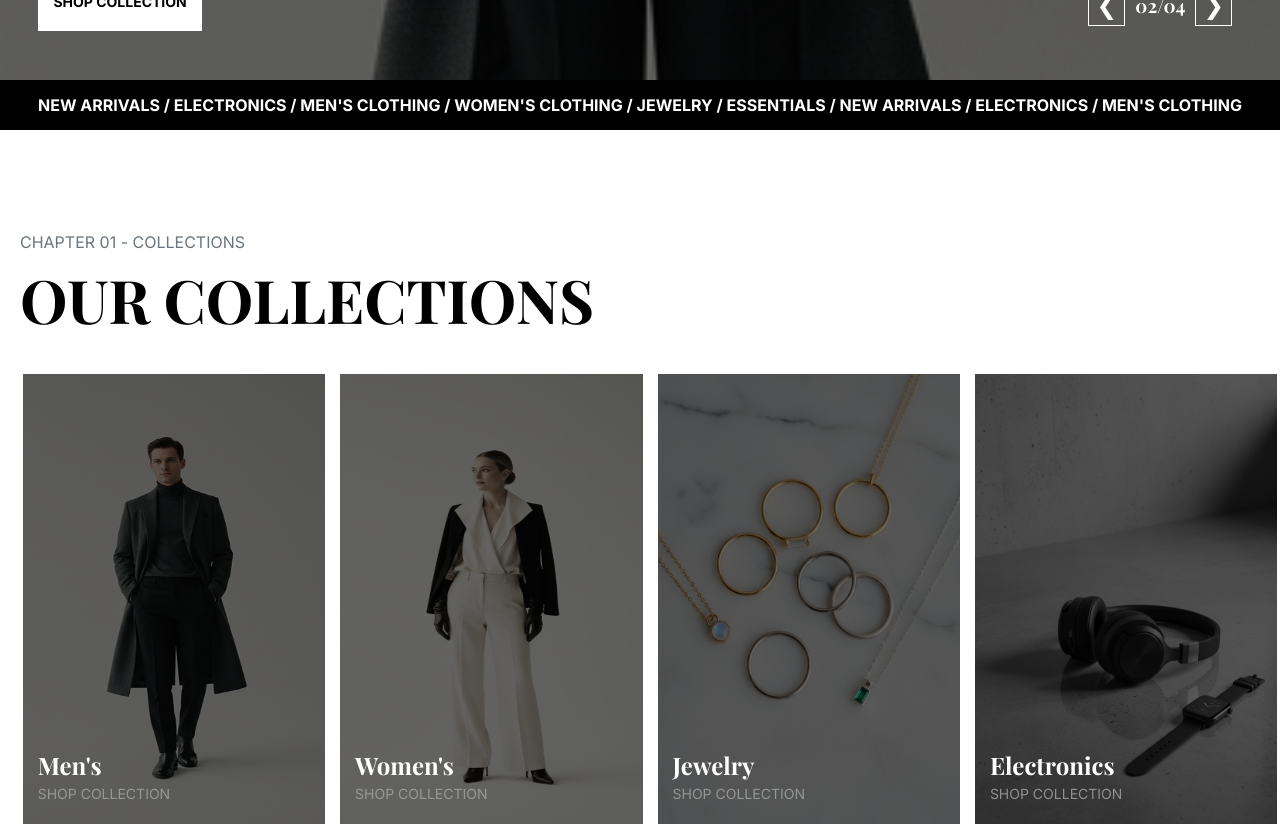
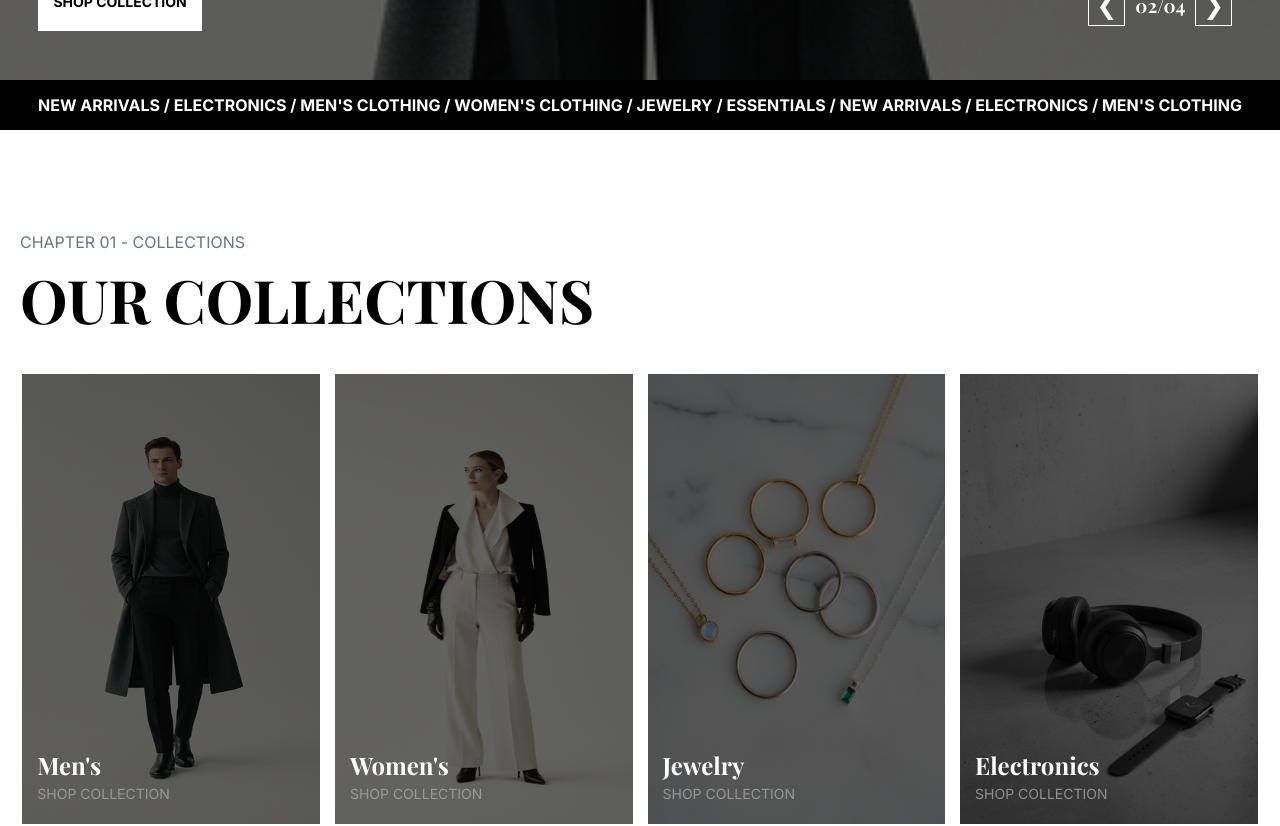
Before and after one commit to Fejiro001/essentials-hub, a React (Create React App) app: page / in a window 1280 px wide. Shown: the part 680-1506 px from the top of the page. Built offline with nearby package versions, Linux system fonts and the light colour scheme; a web font is replaced by a local one.

Commit message:
Wrapped in a container

```diff
--- a/src/components/Collections.js
+++ b/src/components/Collections.js
@@ -32,6 +32,7 @@ const COLLECTIONS = [
 
 function Collections() {
   return (
+    <div className="container">
       <section className="collection">
         <div className="collection-head">
           <p>CHAPTER 01 - COLLECTIONS</p>
@@ -54,6 +55,7 @@ function Collections() {
           ))}
         </ul>
       </section>
+    </div>
   );
 }
 
--- a/src/css/Home.css
+++ b/src/css/Home.css
@@ -132,12 +132,9 @@
   font-weight: bold;
 }
 
-/* End of black random line */
-
 /* Collections Section */
 .collection {
   padding: var(--section-padding);
-  padding-left: 20px;
 }
 
 .collection-imgs {
```
Lines whose indentation alone changed are shown as unchanged.
